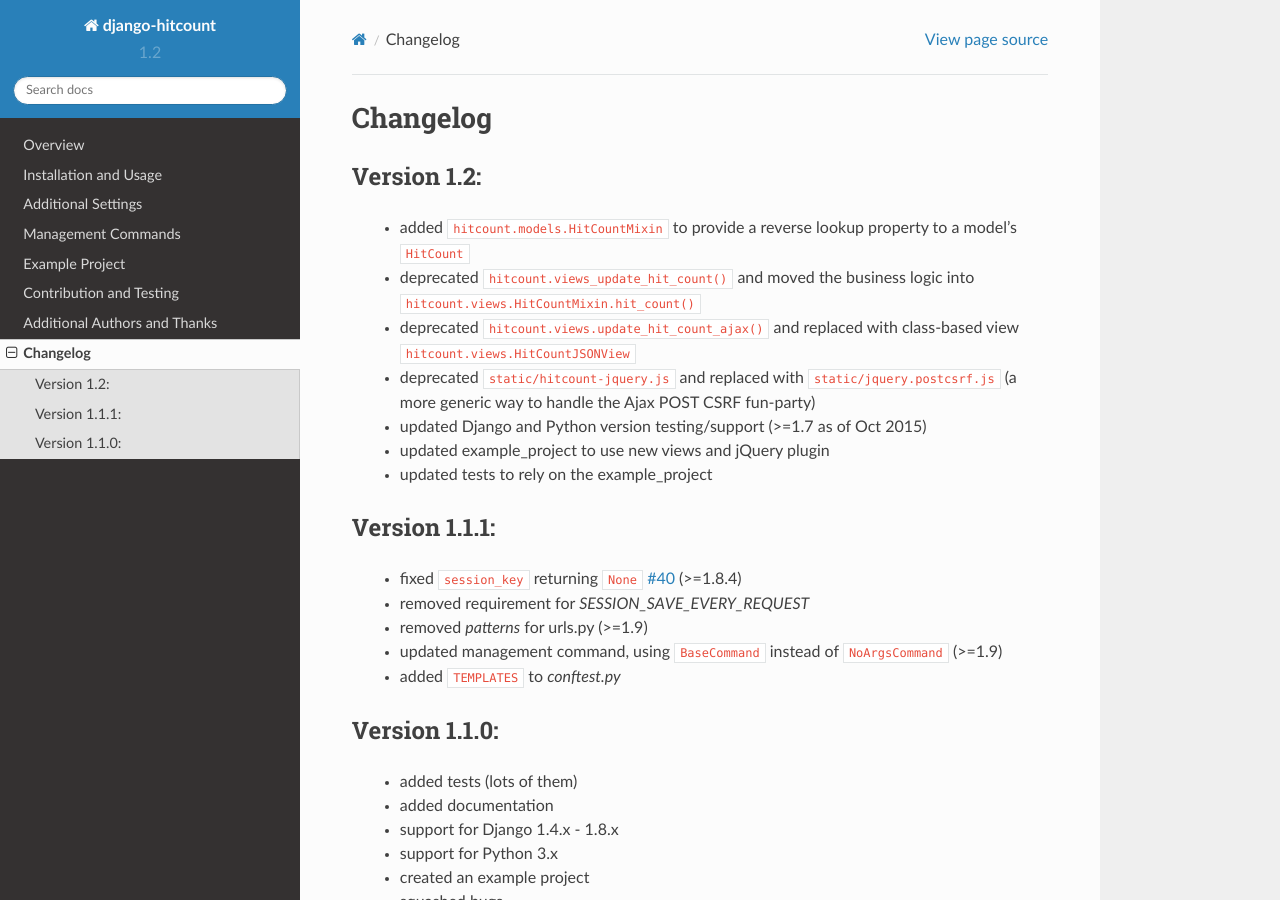
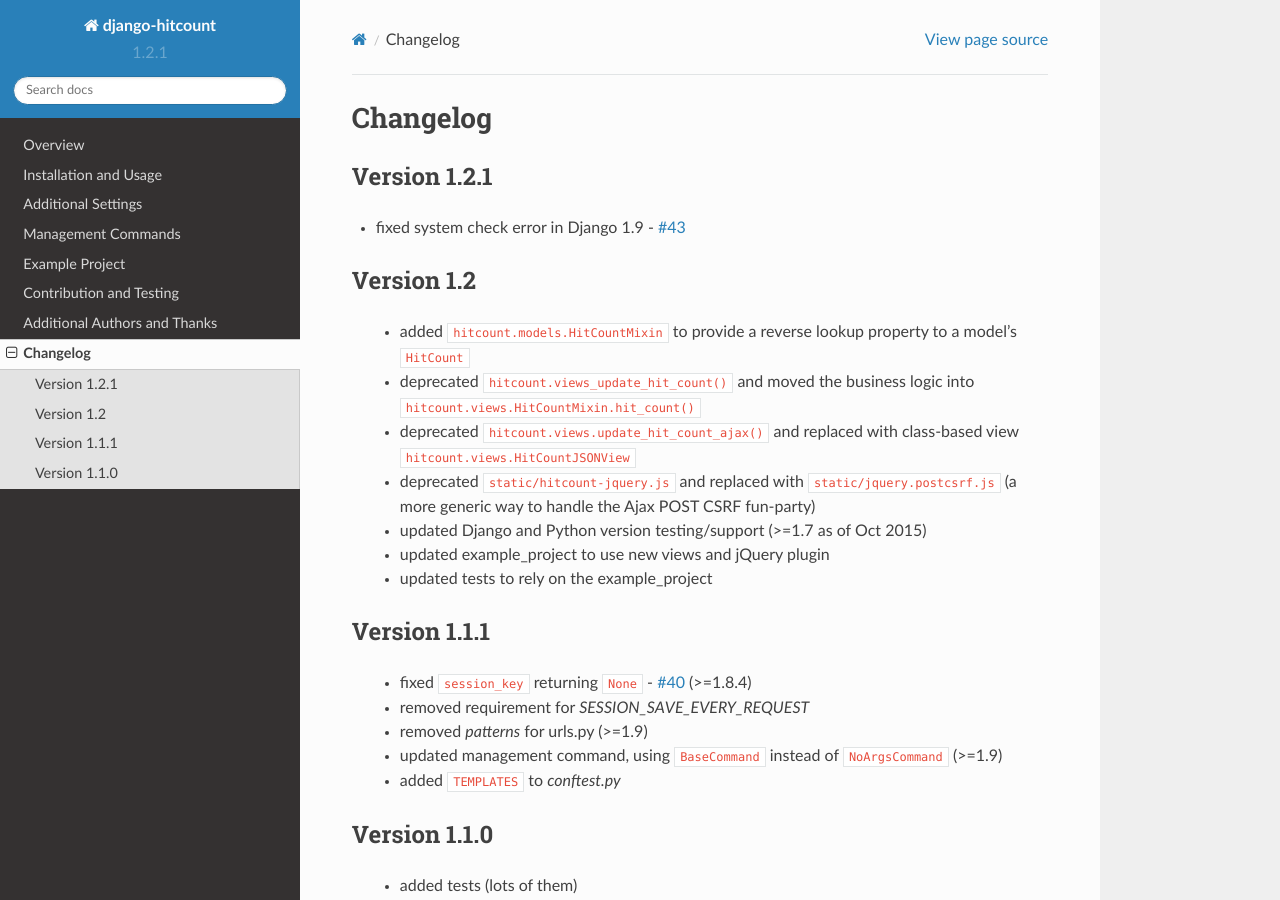
Before and after one commit to thornomad/django-hitcount, a Sphinx documentation site: the page built from docs/changelog.rst, in a window 1280 px wide and 900 px high. Built offline with Sphinx 7.4.7 and the Read the Docs theme 2.0.0, drawn with Linux system fonts in a browser that asks for light colours.

Commit message:
1.2.1 documentation and version bump

```diff
--- a/docs/changelog.rst
+++ b/docs/changelog.rst
@@ -1,8 +1,13 @@
 Changelog
 =========
 
-Version 1.2:
-------------
+Version 1.2.1
+-------------
+
+* fixed system check error in Django 1.9 - `#43`_
+
+Version 1.2
+-----------
 
  * added ``hitcount.models.HitCountMixin`` to provide a reverse lookup property to a model's ``HitCount``
  * deprecated ``hitcount.views_update_hit_count()`` and moved the business logic into ``hitcount.views.HitCountMixin.hit_count()``
@@ -12,17 +17,17 @@ Version 1.2:
  * updated example_project to use new views and jQuery plugin
  * updated tests to rely on the example_project
 
-Version 1.1.1:
---------------
+Version 1.1.1
+-------------
 
- * fixed ``session_key`` returning ``None`` `#40`_ (>=1.8.4)
+ * fixed ``session_key`` returning ``None`` - `#40`_ (>=1.8.4)
  * removed requirement for `SESSION_SAVE_EVERY_REQUEST`
  * removed `patterns` for urls.py (>=1.9)
  * updated management command, using ``BaseCommand`` instead of ``NoArgsCommand`` (>=1.9)
  * added ``TEMPLATES`` to `conftest.py`
 
-Version 1.1.0:
---------------
+Version 1.1.0
+-------------
 
  * added tests (lots of them)
  * added documentation
@@ -36,3 +41,4 @@ Version 1.1.0:
 .. note:: if you are upgrading from version 0.2 (it's so old!) the ``HitCount.object_pk`` was changed from a ``CharField`` to a ``PositiveIntegerField``.  You will have to manually fix this in your database after upgrading.
 
 .. _#40: https://github.com/thornomad/django-hitcount/issues/40
+.. _#43: https://github.com/thornomad/django-hitcount/issues/43
--- a/docs/overview.rst
+++ b/docs/overview.rst
@@ -10,6 +10,8 @@ It comes ready to track hits with a ``HitCountDetailView`` and a ``HitCountJSONV
 Requirements and Compatibility
 ------------------------------
 
-The 1.2.x series currently supports Django >= 1.7.x and corresponding versions of Python also supported by Django (including Python 3).  Development of django-hitcount follows Django's Supported Version Policy and testing for older versions of Django/Python will be removed as time marches on.
+The 1.2.x series currently supports Django >= 1.8.x and those versions of Python also supported by Django (including Python 3).  Development of django-hitcount follows Django's `supported versions release schedule`_ and testing for older versions of Django/Python will be removed as time marches on.
 
 .. note:: If you are running a Django 1.4, 1.5, or 1.6 stick with the django-hitcount v1.1.1.  If you are running a Django version pre-1.4 you can try django-hitcount v0.2 (good luck!).
+
+.. _supported versions release schedule: https://www.djangoproject.com/download/#supported-versions
--- a/hitcount/__init__.py
+++ b/hitcount/__init__.py
@@ -1,5 +1,5 @@
 from __future__ import unicode_literals
 
-VERSION = (1, 2)
+VERSION = (1, 2, 1)
 
 __version__ = '.'.join(str(i) for i in VERSION)
```
